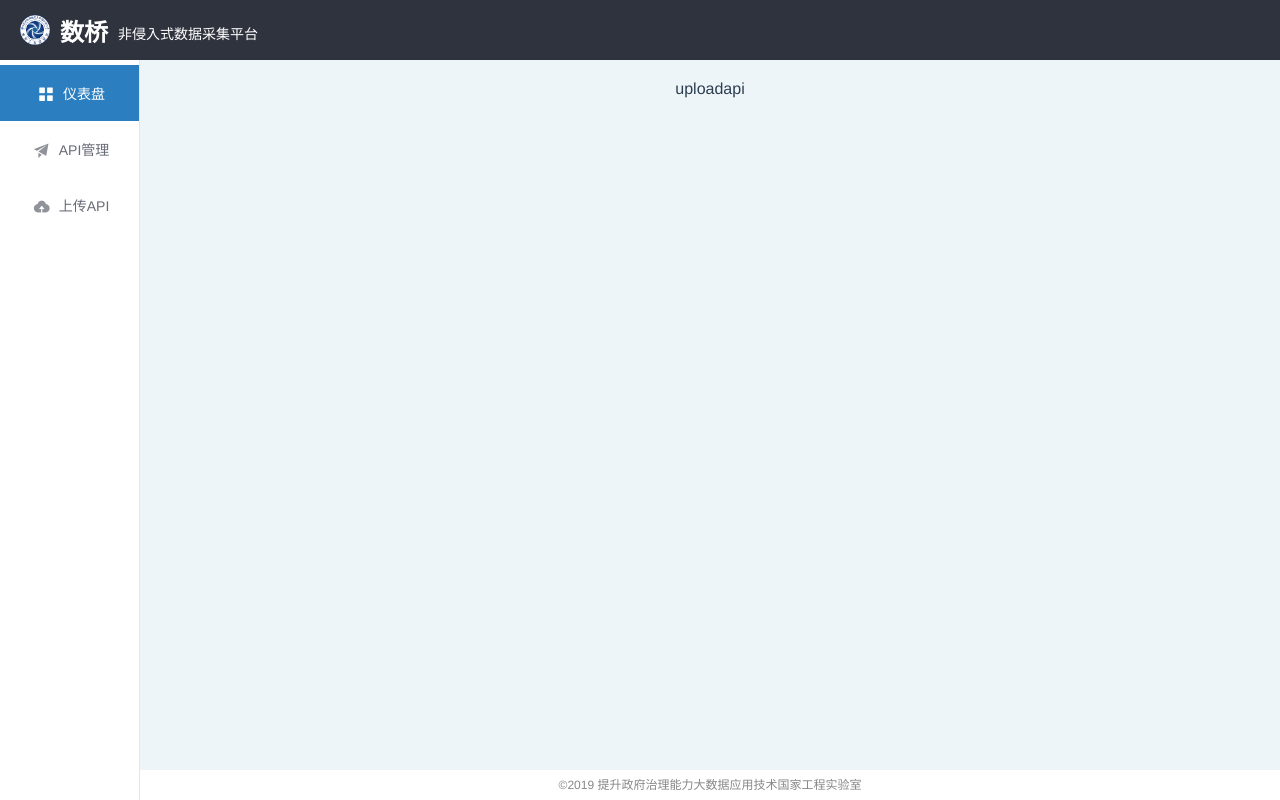
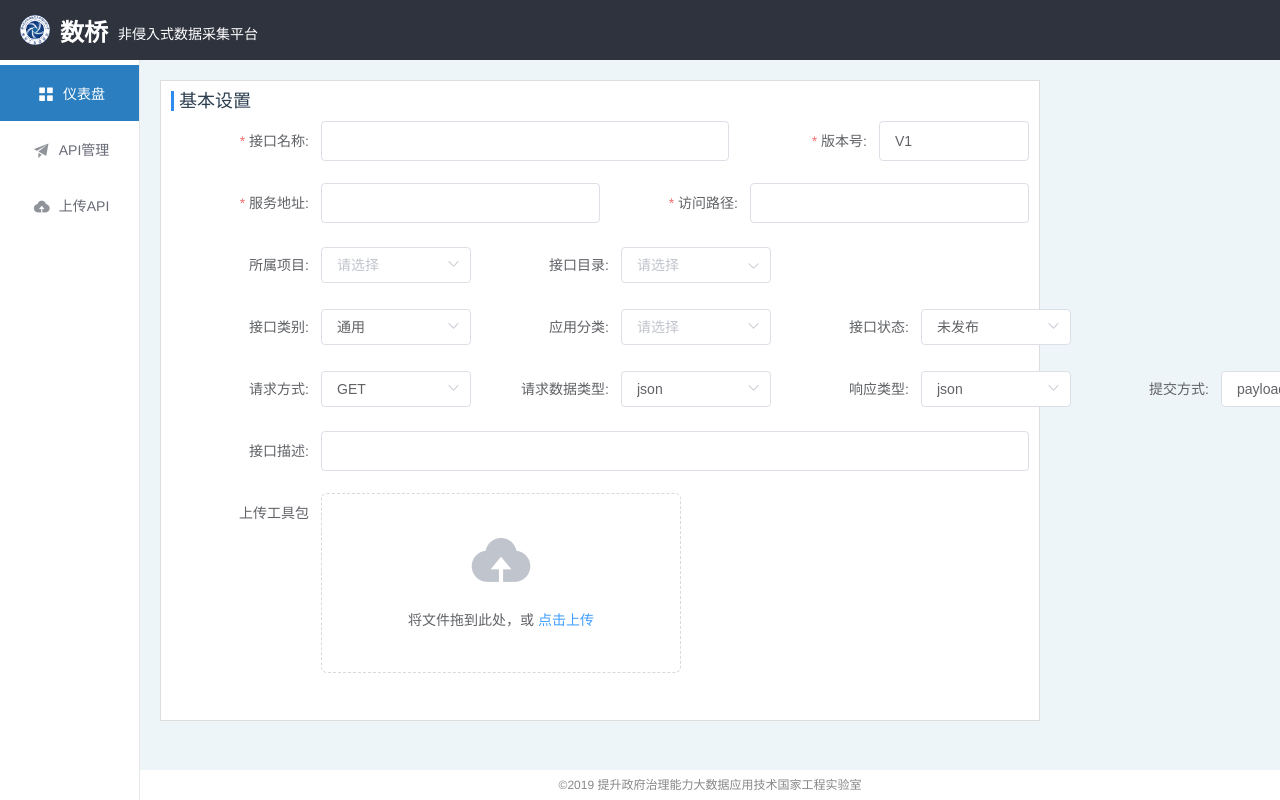
Before and after one commit to taozi926494/NoInvas_FE, a Vue app: page /uploadapi in a window 1280 px wide. Built offline with nearby package versions, Linux system fonts and the light colour scheme.

Commit message:
更新上传API功能

```diff
--- a/src/views/dashboard/data.js
+++ b/src/views/dashboard/data.js
@@ -33,7 +33,7 @@ export const useapi_data = {
   series:[{
       name:'调用量',
       type:'bar', //设置图表主题
-      data:[10,20,15,32,54,123,45,78,65,88]
+      data:[123,88,78,65,54,45,32,20,15,10]
   }]
 }
 
@@ -63,7 +63,7 @@ export const useplat_data = {
   xAxis:{
     type : 'category',
     data:["重庆市发改委","贵阳市民政局","河南省财政局","北京市交通局","河南省发改委","贵阳市公安局","河南省经信委","北京市生态环境局",
-    "北京市发改委","重庆市民政局","陕西省财政局","陕西省交通局","陕西省发改委","山西省公安局","贵州省经信委","贵州省生态环境局"],
+    "北京市发改委","重庆市民政局"],
     axisTick: {
       alignWithLabel: true
     }
@@ -76,7 +76,7 @@ export const useplat_data = {
   series:[{
       name:'API调用量',
       type:'bar', //设置图表主题
-      data:[200,125,347,475,213,502,500,498, 430,325,311,269,234,229,168,100]
+      data:[502,500,498,475,430,325,311,269, 234,229]
   }]
 }
 
@@ -106,7 +106,7 @@ export const uploadapi_data = {
   xAxis:{
     type : 'category',
     data:["重庆市发改委","贵阳市民政局","河南省财政局","北京市交通局","河南省发改委","贵阳市公安局","河南省经信委","北京市生态环境局",
-    "北京市发改委","重庆市民政局","陕西省财政局","陕西省交通局","陕西省发改委","山西省公安局","贵州省经信委","贵州省生态环境局"],
+    "北京市发改委","重庆市民政局"],
     axisTick: {
       alignWithLabel: true
     }
@@ -119,8 +119,18 @@ export const uploadapi_data = {
   series:[{
       name:'API接入量',
       type:'bar', //设置图表主题
-      data:[100,92,34,78,56,502,500,498, 430,325,311,269,234,229,168,100]
+      data:[100,92,83,80,72,70,65,62, 59,50]
   }]
+}
+
+
+function near7Days() {
+  const days = []
+  for (let i = 7; i > 0; i--) {
+    const myDate = new Date(new Date() - i * 60 * 60 * 24 * 1000)
+    days.push(Number(myDate.getMonth() + 1) + '/' + myDate.getDate())
+  }
+  return days
 }
 
 //  热力图
@@ -142,7 +152,7 @@ export const hot_data = {
   xAxis: {
       type: 'category',
       data: ["重庆市发改委","贵阳市民政局","河南省财政局","北京市交通局","河南省发改委","贵阳市公安局","河南省经信委","北京市生态环境局",
-      "北京市发改委","重庆市民政局","陕西省财政局","陕西省交通局","陕西省发改委","山西省公安局","贵州省经信委","贵州省生态环境局"],
+      "北京市发改委","重庆市民政局"],
       splitArea: {
           show: true
       }
@@ -152,7 +162,7 @@ export const hot_data = {
       // data: ['2019-9-15','2019-9-16','2019-9-17','2019-9-18','2019-9-19','2019-9-20','2019-9-21','2019-9-22','2019-9-23','2019-9-24','2019-9-25','2019-9-26',
       // '2019-9-27','2019-9-28','2019-10-01','2019-10-02','2019-10-03','2019-10-04','2019-10-05','2019-10-06','2019-10-07','2019-10-08','2019-10-09','2019-10-10',
       // '2019-10-11','2019-10-12','2019-10-13','2019-10-14','2019-10-15','2019-10-16'],
-      data: ['2019-10-10','2019-10-11','2019-10-12','2019-10-13','2019-10-14','2019-10-15','2019-10-16'],
+      data: near7Days(),
       splitArea: {
           show: true
       }
@@ -181,13 +191,7 @@ export const hot_data = {
              [6,0,2],[6,1,1],[6,2,1],[6,3,0],[6,4,2],[6,5,2],[6,6,4],
              [7,0,3],[7,1,8],[7,2,12],[7,3,2],[7,4,0],[7,5,1],[7,6,2],
              [8,0,5],[8,1,6],[8,2,5],[8,3,7],[8,4,1],[8,5,0],[8,6,1],
-             [9,0,1],[9,1,3],[9,2,0],[9,3,3],[9,4,0],[9,5,1],[9,6,3],
-             [10,0,0],[10,1,1],[10,2,2],[10,3,3],[10,4,0],[10,5,2],[10,6,1],
-             [11,0,5],[11,1,0],[11,2,1],[11,3,5],[11,4,1],[11,5,0],[11,6,3],
-             [12,0,0],[12,1,3],[12,2,0],[12,3,4],[12,4,1],[12,5,2],[12,6,3],
-             [13,0,2],[13,1,1],[13,2,1],[13,3,0],[13,4,2],[13,5,2],[13,6,4],
-             [14,0,0],[14,1,3],[14,2,0],[14,3,4],[14,4,1],[14,5,2],[14,6,3],
-             [15,0,2],[15,1,1],[15,2,1],[15,3,0],[15,4,2],[15,5,2],[15,6,4]],
+             [9,0,1],[9,1,3],[9,2,0],[9,3,3],[9,4,0],[9,5,1],[9,6,3],],
       label: {
           normal: {
               show: true
--- a/src/views/uploadapi/index.vue
+++ b/src/views/uploadapi/index.vue
@@ -1,11 +1,229 @@
 <template>
-  <div>
-    uploadapi
+  <div class="uploadapi">
+    <div class="title">基本设置</div>
+    <div class="basic-panel">
+      <el-form ref="form" :model="basic_form" label-width="150px" label-position="right">
+        <div class="form-row">
+          <el-form-item label="接口名称:" prop="api_name" :required="true">
+            <el-input v-model="basic_form.api_name"></el-input>
+          </el-form-item>
+
+          <el-form-item class="version" label="版本号:" prop="api_number" :required="true">
+            <el-input v-model="basic_form.api_number"></el-input>
+          </el-form-item>
+        </div>
+
+        <div class="form-row">
+          <el-form-item label="服务地址:" prop="api_address" :required="true">
+            <el-input v-model="basic_form.api_address"></el-input>
+          </el-form-item>
+
+          <el-form-item label="访问路径:" prop="api_url" :required="true">
+            <el-input v-model="basic_form.api_url"></el-input>
+          </el-form-item>
+        </div>
+
+        <div class="form-row">
+          <el-form-item class="select-item" label="所属项目:" prop="for_plat">
+            <el-select v-model="basic_form.for_plat" size="medium">
+              <el-option v-for="item in plat_list" :key="item" :label="item" :value="item"></el-option>
+            </el-select>
+          </el-form-item>
+
+          <el-form-item class="select-item" label="接口目录:" prop="api_path">
+            <el-cascader v-model="basic_form.api_path" :options="api_path_list" size="medium"></el-cascader>
+          </el-form-item>
+        </div>
+
+        <div class="form-row">
+          <el-form-item class="select-item" label="接口类别:" prop="api_type">
+            <el-select v-model="basic_form.api_type" size="medium">
+              <el-option v-for="item in api_type_list" :key="item" :label="item" :value="item"></el-option>
+            </el-select>
+          </el-form-item>
+
+          <el-form-item class="select-item" label="应用分类:" prop="application_type">
+            <el-select v-model="basic_form.application_type" size="medium">
+              <el-option
+                v-for="item in application_type_list"
+                :key="item"
+                :label="item"
+                :value="item"
+              ></el-option>
+            </el-select>
+          </el-form-item>
+
+          <el-form-item class="select-item" label="接口状态:" prop="api_status">
+            <el-select v-model="basic_form.api_status" size="medium">
+              <el-option v-for="item in api_status_list" :key="item" :label="item" :value="item"></el-option>
+            </el-select>
+          </el-form-item>
+        </div>
+
+        <div class="form-row">
+          <el-form-item class="select-item" label="请求方式:" prop="request_method">
+            <el-select v-model="basic_form.request_method" size="medium">
+              <el-option
+                v-for="item in request_method_list"
+                :key="item"
+                :label="item"
+                :value="item"
+              ></el-option>
+            </el-select>
+          </el-form-item>
+
+          <el-form-item class="select-item" label="请求数据类型:" prop="request_type">
+            <el-select v-model="basic_form.request_type" size="medium">
+              <el-option v-for="item in request_type_list" :key="item" :label="item" :value="item"></el-option>
+            </el-select>
+          </el-form-item>
+
+          <el-form-item class="select-item" label="响应类型:" prop="reponse_type">
+            <el-select v-model="basic_form.reponse_type" size="medium">
+              <el-option v-for="item in reponse_type_list" :key="item" :label="item" :value="item"></el-option>
+            </el-select>
+          </el-form-item>
+
+          <el-form-item class="select-item" label="提交方式:" prop="submit_type">
+            <el-select v-model="basic_form.submit_type" size="medium">
+              <el-option v-for="item in submit_type_list" :key="item" :label="item" :value="item"></el-option>
+            </el-select>
+          </el-form-item>
+        </div>
+
+        <el-form-item label="接口描述:" prop="api_describe">
+          <el-input
+            v-model="basic_form.api_describe"
+          ></el-input>
+        </el-form-item>
+        <el-form-item label="上传工具包">
+          <el-upload
+            action="#"
+            :on-change="fileChange"
+            :file-list="fileList"
+            :limit="1"
+            multiple
+            drag
+          >
+            <i class="el-icon-upload"></i>
+            <div class="el-upload__text">
+              将文件拖到此处，或
+              <em>点击上传</em>
+            </div>
+          </el-upload>
+        </el-form-item>
+      </el-form>
+    </div>
   </div>
 </template>
 
+<style lang="scss" scoped>
+.uploadapi {
+  border: 1px solid #dddddd;
+  background-color: #fff;
+  width: 80%;
+  padding: 10px;
+  .title {
+    line-height: 20px;
+    margin-bottom: 10px;
+    font-size: 18px;
+    font-family: "SimHei";
+    text-align: left;
+    padding-left: 5px;
+    border-left: 3px solid #2d8cf0;
+  }
+
+  .form-row {
+    display: flex;
+
+    .el-form-item {
+      flex: 1;
+    }
+    .version {
+      flex: none;
+      width: 300px;
+    }
+    .select-item {
+      flex: none;
+      width: 300px;
+    }
+  }
+
+}
+
+</style>
+
+<style>
+.el-form-item__content {
+  text-align: left;
+}
+</style>
+
 <script>
 export default {
-
-}
+  data() {
+    return {
+      fileList: [],
+      plat_list: ["重庆市发改委", "贵阳市民政局"],
+      api_path_list: [
+        {
+          value: "选项1",
+          label: "重庆市发改委"
+        },
+        {
+          value: "选项2",
+          label: "贵阳市民政局",
+          children: [
+            {
+              value: "denglu",
+              label: "登录"
+            },
+            {
+              value: "duanxinyanzheng",
+              label: "短信验证"
+            }
+          ]
+        }
+      ],
+      api_type_list: ["通用"],
+      application_type_list: ["重庆市发改委", "贵阳市民政局"],
+      api_status_list: ["未发布", "已发布"],
+      request_method_list: ["GET", "POST", "PUT"],
+      request_type_list: ["json", "raw", "form", "file"],
+      reponse_type_list: ["json", "raw", "form", "file"],
+      submit_type_list: ["payload"],
+      basic_form: {
+        api_name: null,
+        api_number: "V1",
+        api_address: null,
+        api_url: null,
+        for_plat: null,
+        api_path: null,
+        api_type: "通用",
+        application_type: null,
+        api_status: "未发布",
+        request_method: "GET",
+        request_type: "json",
+        reponse_type: "json",
+        submit_type: "payload",
+        api_describe: null
+      }
+    };
+  },
+  methods: {
+    // 文件状态改变时的钩子
+    fileChange(file, fileList) {
+      var flag = false;
+      for (const i of fileList) {
+        if (i.name === file.raw.name) {
+          flag = true;
+        }
+      }
+      if (!flag) {
+        fileList.push({ name: file.raw.name });
+      }
+      this.form.files.push(file.raw);
+    }
+  }
+};
 </script>
```
